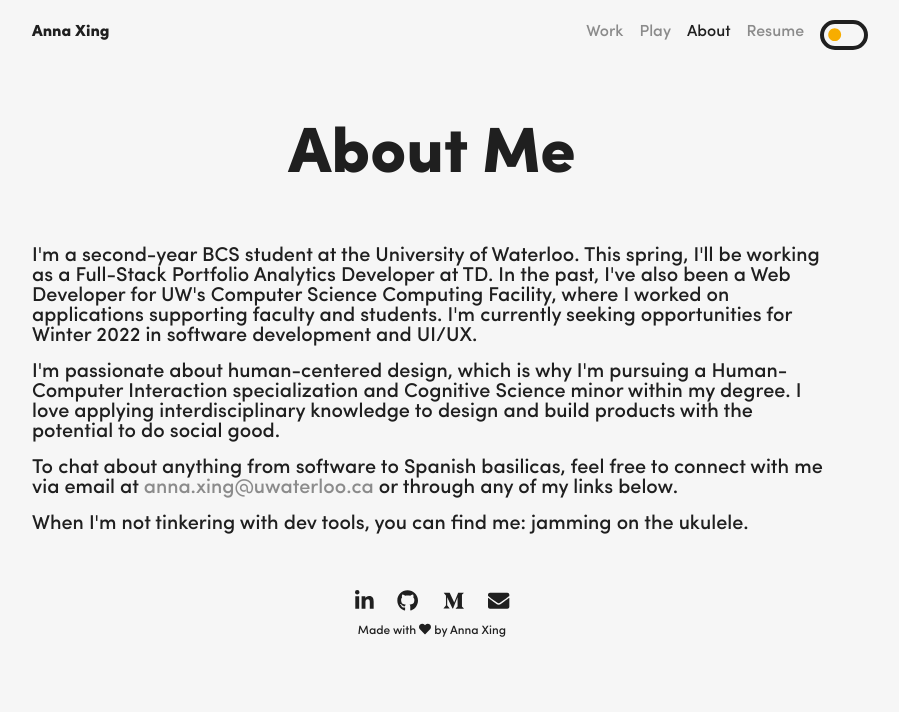
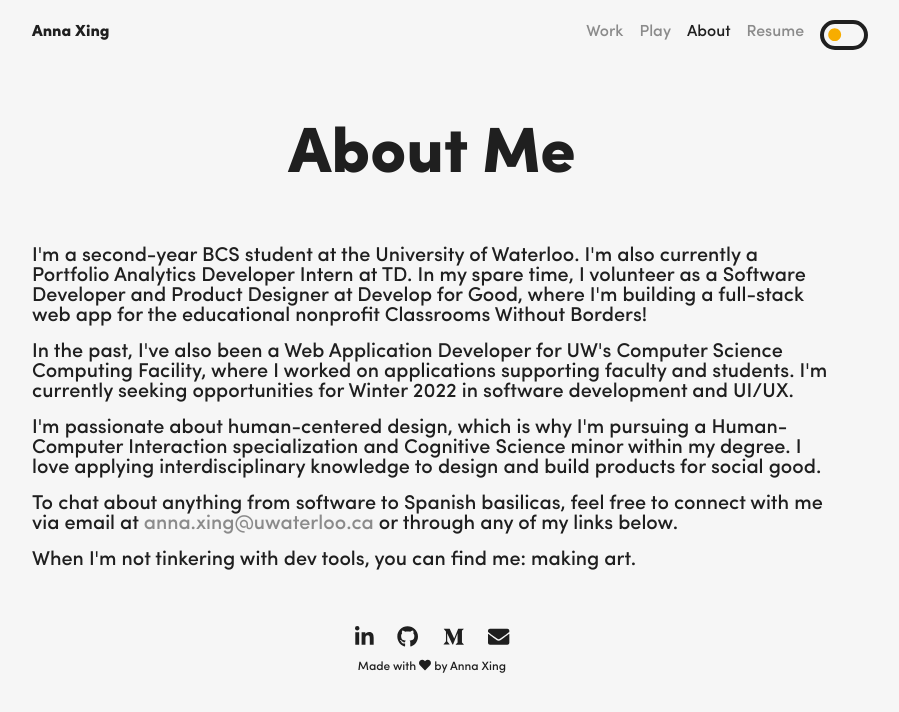
Before and after one commit to anna-xing/anna-xing.github.io, a React (Create React App) app: page /about in a window 1280 px wide. Shown: the top 712 px of the page, without its empty margins (208-1107 px from the left). Built offline with nearby package versions, Linux system fonts and the light colour scheme.

Commit message:
Update About page with DFG role

```diff
--- a/src/pages/AboutPage.js
+++ b/src/pages/AboutPage.js
@@ -23,15 +23,19 @@ export const AboutPage = ({theme}) => {
             <TextContainer>
                 <BodyText>
                     I'm a second-year BCS student at the University of Waterloo.
-	            This spring, I'll be working as a Full-Stack Portfolio Analytics Developer at TD.
-                    In the past, I've also been a Web Developer for UW's Computer Science Computing Facility,
-                    where I worked on applications supporting faculty and students.
+	    	    I'm also currently a Portfolio Analytics Developer Intern at TD.
+	            In my spare time, I volunteer as a Software Developer and Product Designer at Develop for Good,
+	            where I'm building a full-stack web app for the educational nonprofit Classrooms Without Borders!
+	    	</BodyText>
+	    	<BodyText>
+                    In the past, I've also been a Web Application Developer for UW's Computer Science Computing Facility,
+	            where I worked on applications supporting faculty and students.
 	            I'm currently seeking opportunities for Winter 2022 in software development and UI/UX.
                 </BodyText>
                 <BodyText>
                     I'm passionate about human-centered design, which is why I'm pursuing a Human-Computer
                     Interaction specialization and Cognitive Science minor within my degree. I love applying
-	            interdisciplinary knowledge to design and build products with the potential to do social good.
+	            interdisciplinary knowledge to design and build products for social good.
                 </BodyText>
                 <BodyText>
                     To chat about anything from software to Spanish basilicas, feel free to connect with
@@ -43,12 +47,12 @@ export const AboutPage = ({theme}) => {
                     When I'm not tinkering with dev tools, you can find me:
                     <Typical
                         steps={[
+                            ' jamming on the ukulele.', theme.transition.typical,
                             ' making art.', theme.transition.typical,
-                            ' jamming on the ukulele.', theme.transition.typical,
                             ' reading pretentious fiction.', theme.transition.typical,
                             ' writing articles and short stories.', theme.transition.typical,
                             ' learning about architecture and design.', theme.transition.typical,
-                            ' running.', theme.transition.typical,
+                            ' playing volleyball.', theme.transition.typical,
                         ]}
                         loop={Infinity}
                         wrapper={BodyTextSpan}
```
